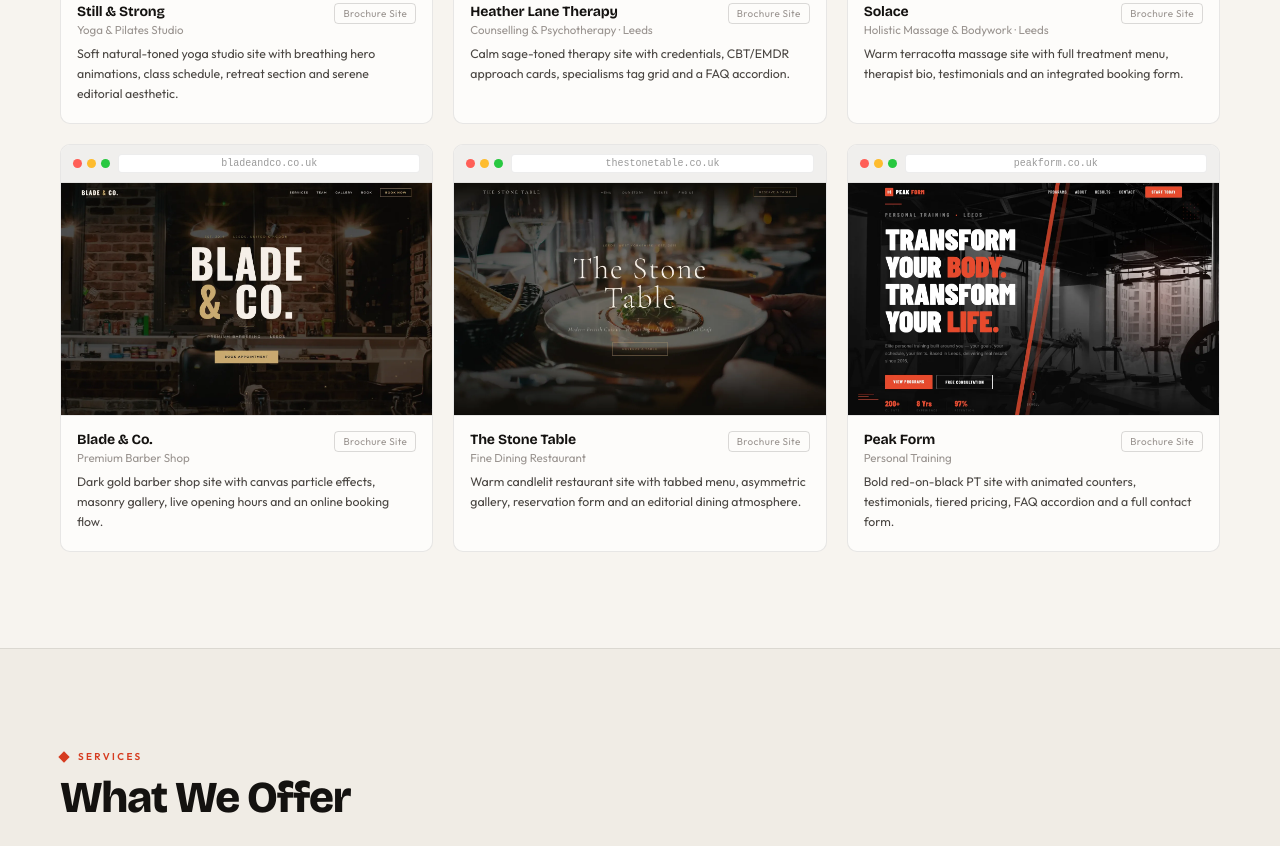
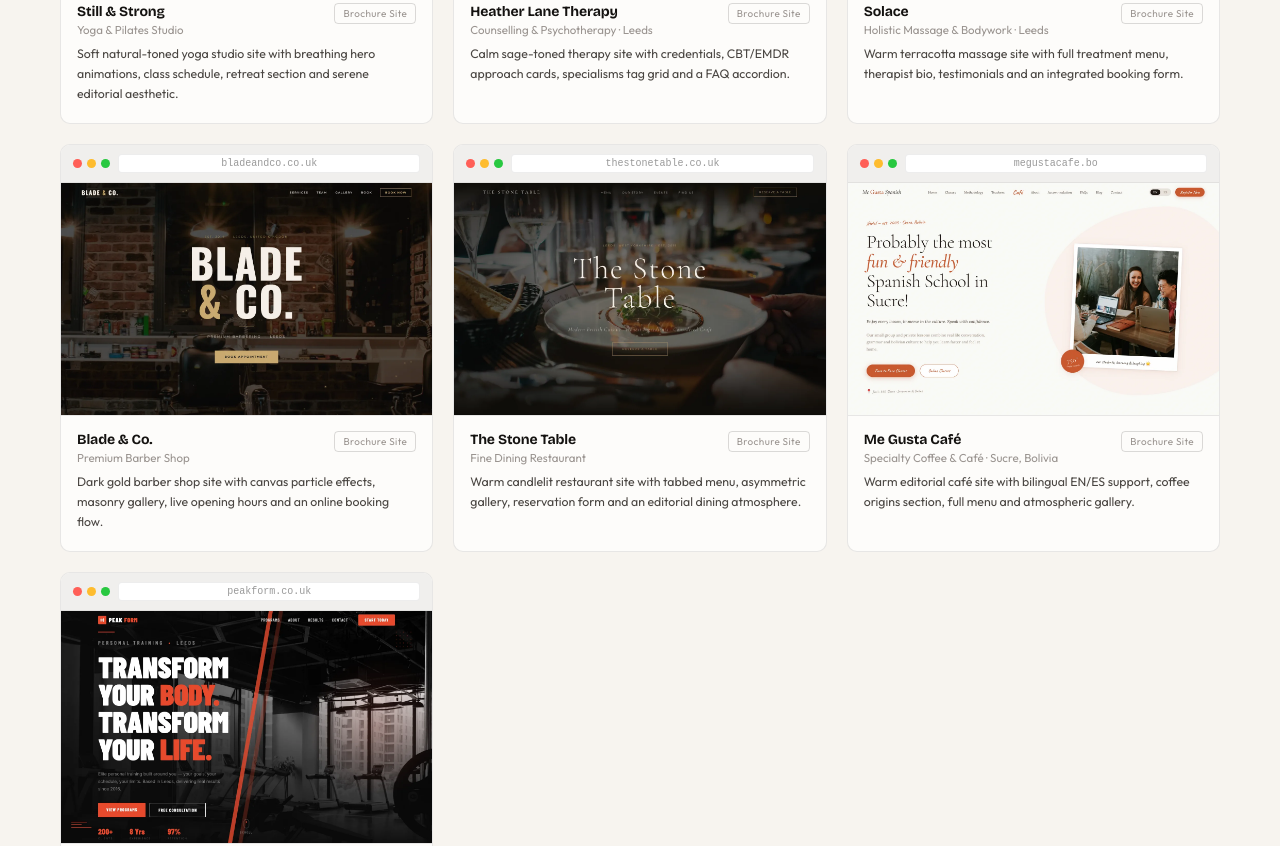
Before and after one commit to Ashdabash2926/studio-north, a website: page index.html in a window 1280 px wide. Shown: the part 1882-2728 px from the top of the page. Drawn offline with nearby package versions, Linux system fonts and the light colour scheme.

Commit message:
Add Me Gusta Café to portfolio
Co-Authored-By: Claude Sonnet 4.6 <noreply@anthropic.com>

```diff
--- a/index.html
+++ b/index.html
@@ -465,7 +465,36 @@
                         </div>
                     </article>
 
-                    <!-- 9 — Peak Form -->
+                    <!-- 9 — Me Gusta Café -->
+                    <article class="mockup-card reveal reveal-d3">
+                        <div class="port-chrome">
+                            <div class="chrome-dots">
+                                <span class="chrome-dot chrome-dot-r"></span>
+                                <span class="chrome-dot chrome-dot-y"></span>
+                                <span class="chrome-dot chrome-dot-g"></span>
+                            </div>
+                            <span class="port-url">megustacafe.bo</span>
+                        </div>
+                        <div class="iframe-container">
+                            <img src="images/migusta.webp" alt="Me Gusta Café website preview" loading="lazy">
+                            <div class="iframe-overlay">
+                                <a href="https://ashdabash2926.github.io/migusta/" target="_blank"
+                                    rel="noopener noreferrer" class="view-btn">View Live Site →</a>
+                            </div>
+                        </div>
+                        <div class="card-info">
+                            <div class="card-row">
+                                <div>
+                                    <div class="card-name">Me Gusta Café</div>
+                                    <div class="card-sub">Specialty Coffee & Café · Sucre, Bolivia</div>
+                                </div>
+                                <span class="card-tag">Brochure Site</span>
+                            </div>
+                            <p class="card-desc">Warm editorial café site with bilingual EN/ES support, coffee origins section, full menu and atmospheric gallery.</p>
+                        </div>
+                    </article>
+
+                    <!-- 10 — Peak Form -->
                     <article class="mockup-card reveal reveal-d3">
                         <div class="port-chrome">
                             <div class="chrome-dots">
```
Also changed, not shown: images/migusta.png (added), images/migusta.webp (added).
